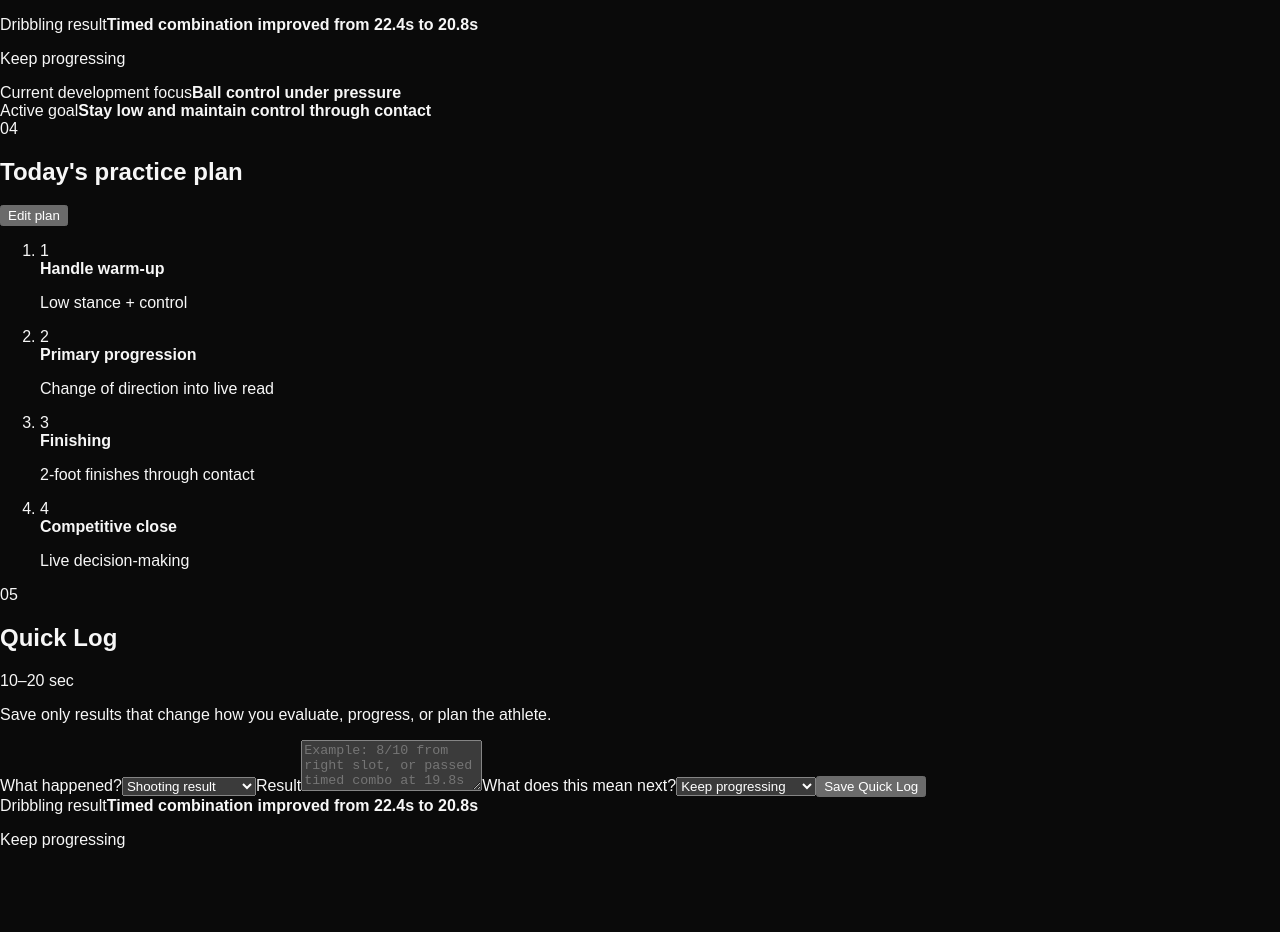
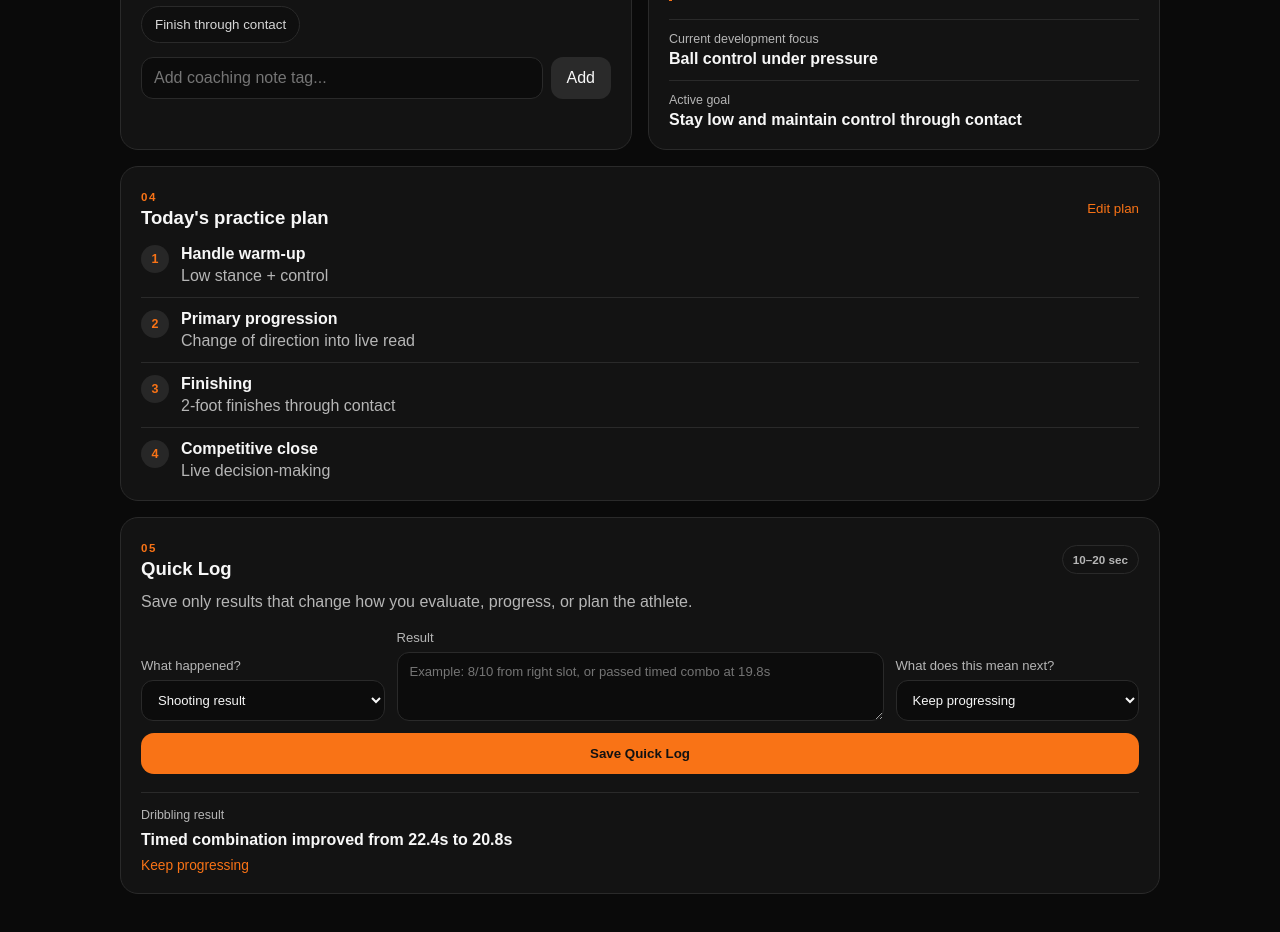
Before and after one commit to thatstuffpt-collab/Player-Development-, a Next.js app: page /trainer/session in a window 1280 px wide. Shown: the part 560-1492 px from the top of the page. Before the commit the page ends 1425 px from the top, so only its background shows below. Built offline with nearby package versions, Linux system fonts and the light colour scheme.

Commit message:
Style trainer session workspace

```diff
--- a/src/app/globals.css
+++ b/src/app/globals.css
@@ -84,3 +84,332 @@ h1 {
   .shell { padding: 36px 0; }
   .hero { padding-top: 18px; }
 }
+
+
+/* Trainer session workspace */
+.session-shell {
+  width: min(1040px, calc(100% - 28px));
+  margin: 0 auto;
+  padding: 28px 0 72px;
+}
+
+.session-header {
+  display: flex;
+  align-items: flex-start;
+  justify-content: space-between;
+  gap: 16px;
+  padding: 20px 0 26px;
+}
+
+.player-name {
+  font-size: clamp(2.3rem, 8vw, 4.8rem);
+  line-height: 0.95;
+}
+
+.session-meta {
+  margin: 10px 0 0;
+  color: var(--muted);
+}
+
+.ghost-button,
+.text-button {
+  border: 1px solid var(--line);
+  background: transparent;
+  color: var(--text);
+  border-radius: 999px;
+  padding: 10px 14px;
+  cursor: pointer;
+}
+
+.text-button {
+  border: 0;
+  color: var(--accent);
+  padding: 4px 0;
+}
+
+.session-grid {
+  display: grid;
+  grid-template-columns: repeat(2, minmax(0, 1fr));
+  gap: 16px;
+}
+
+.session-card {
+  border: 1px solid var(--line);
+  border-radius: 18px;
+  padding: 20px;
+  background: rgba(20, 20, 20, 0.94);
+}
+
+.focus-card,
+.plan-card,
+.quick-log-card {
+  grid-column: 1 / -1;
+}
+
+.section-heading {
+  display: flex;
+  align-items: center;
+  justify-content: space-between;
+  gap: 14px;
+  margin-bottom: 16px;
+}
+
+.section-heading h2 {
+  margin: 2px 0 0;
+  font-size: 1.16rem;
+}
+
+.section-kicker {
+  color: var(--accent);
+  font-size: 0.72rem;
+  font-weight: 800;
+  letter-spacing: 0.14em;
+}
+
+.required-chip,
+.speed-chip {
+  border-radius: 999px;
+  padding: 7px 10px;
+  font-size: 0.73rem;
+  font-weight: 700;
+}
+
+.required-chip {
+  background: var(--accent);
+  color: #111;
+}
+
+.speed-chip {
+  border: 1px solid var(--line);
+  color: var(--muted);
+}
+
+.focus-options,
+.coach-tags {
+  display: flex;
+  flex-wrap: wrap;
+  gap: 9px;
+}
+
+.focus-pill,
+.coach-tag {
+  border: 1px solid var(--line);
+  background: #0f0f0f;
+  color: #d7d7d7;
+  border-radius: 999px;
+  padding: 10px 13px;
+  cursor: pointer;
+}
+
+.focus-pill.active {
+  border-color: var(--accent);
+  background: rgba(249, 115, 22, 0.13);
+  color: #fff;
+}
+
+.focus-summary {
+  display: flex;
+  justify-content: space-between;
+  align-items: center;
+  margin-top: 18px;
+  padding-top: 16px;
+  border-top: 1px solid var(--line);
+}
+
+.focus-summary span,
+.mini-list span,
+.meaningful-result span,
+.log-item span {
+  color: var(--muted);
+  font-size: 0.78rem;
+}
+
+.focus-summary strong {
+  color: var(--accent);
+}
+
+.support-copy {
+  margin-top: -6px;
+  color: var(--muted);
+  line-height: 1.5;
+}
+
+.inline-form {
+  display: flex;
+  gap: 8px;
+  margin-top: 14px;
+}
+
+.inline-form input,
+.inline-form button,
+.quick-log-form select,
+.quick-log-form textarea {
+  font: inherit;
+}
+
+.inline-form input {
+  min-width: 0;
+  flex: 1;
+  border: 1px solid var(--line);
+  background: #0c0c0c;
+  color: var(--text);
+  border-radius: 12px;
+  padding: 11px 12px;
+}
+
+.inline-form button {
+  border: 0;
+  border-radius: 12px;
+  padding: 0 16px;
+  background: #2a2a2a;
+  color: var(--text);
+  cursor: pointer;
+}
+
+.meaningful-result {
+  border-left: 3px solid var(--accent);
+  padding: 4px 0 4px 14px;
+}
+
+.meaningful-result strong,
+.log-item strong {
+  display: block;
+  margin-top: 6px;
+  line-height: 1.4;
+}
+
+.meaningful-result p,
+.log-item p {
+  margin: 6px 0 0;
+  color: var(--accent);
+  font-size: 0.86rem;
+}
+
+.mini-list {
+  display: grid;
+  gap: 12px;
+  margin-top: 18px;
+}
+
+.mini-list > div {
+  display: grid;
+  gap: 4px;
+  border-top: 1px solid var(--line);
+  padding-top: 12px;
+}
+
+.practice-plan {
+  display: grid;
+  gap: 12px;
+  padding: 0;
+  margin: 0;
+  list-style: none;
+}
+
+.practice-plan li {
+  display: flex;
+  gap: 12px;
+  align-items: flex-start;
+  border-top: 1px solid var(--line);
+  padding-top: 12px;
+}
+
+.practice-plan li:first-child {
+  border-top: 0;
+  padding-top: 0;
+}
+
+.plan-number {
+  display: grid;
+  place-items: center;
+  width: 28px;
+  height: 28px;
+  flex: 0 0 28px;
+  border-radius: 50%;
+  background: #272727;
+  color: var(--accent);
+  font-size: 0.78rem;
+  font-weight: 800;
+}
+
+.practice-plan p {
+  margin: 4px 0 0;
+  color: var(--muted);
+}
+
+.quick-log-form {
+  display: grid;
+  grid-template-columns: 1fr 2fr 1fr;
+  gap: 12px;
+  align-items: end;
+}
+
+.quick-log-form label {
+  display: grid;
+  gap: 7px;
+  color: var(--muted);
+  font-size: 0.82rem;
+}
+
+.quick-log-form select,
+.quick-log-form textarea {
+  width: 100%;
+  border: 1px solid var(--line);
+  background: #0c0c0c;
+  color: var(--text);
+  border-radius: 12px;
+  padding: 11px 12px;
+  resize: vertical;
+}
+
+.primary-button {
+  grid-column: 1 / -1;
+  border: 0;
+  border-radius: 13px;
+  padding: 13px 16px;
+  background: var(--accent);
+  color: #111;
+  font-weight: 800;
+  cursor: pointer;
+}
+
+.log-feed {
+  display: grid;
+  gap: 10px;
+  margin-top: 18px;
+}
+
+.log-item {
+  border-top: 1px solid var(--line);
+  padding-top: 12px;
+}
+
+@media (max-width: 720px) {
+  .session-header {
+    align-items: flex-end;
+  }
+
+  .session-grid {
+    grid-template-columns: 1fr;
+  }
+
+  .session-card,
+  .focus-card,
+  .plan-card,
+  .quick-log-card {
+    grid-column: auto;
+  }
+
+  .quick-log-form {
+    grid-template-columns: 1fr;
+  }
+
+  .primary-button {
+    grid-column: auto;
+  }
+
+  .session-header .ghost-button {
+    font-size: 0.78rem;
+    white-space: nowrap;
+  }
+}
```
